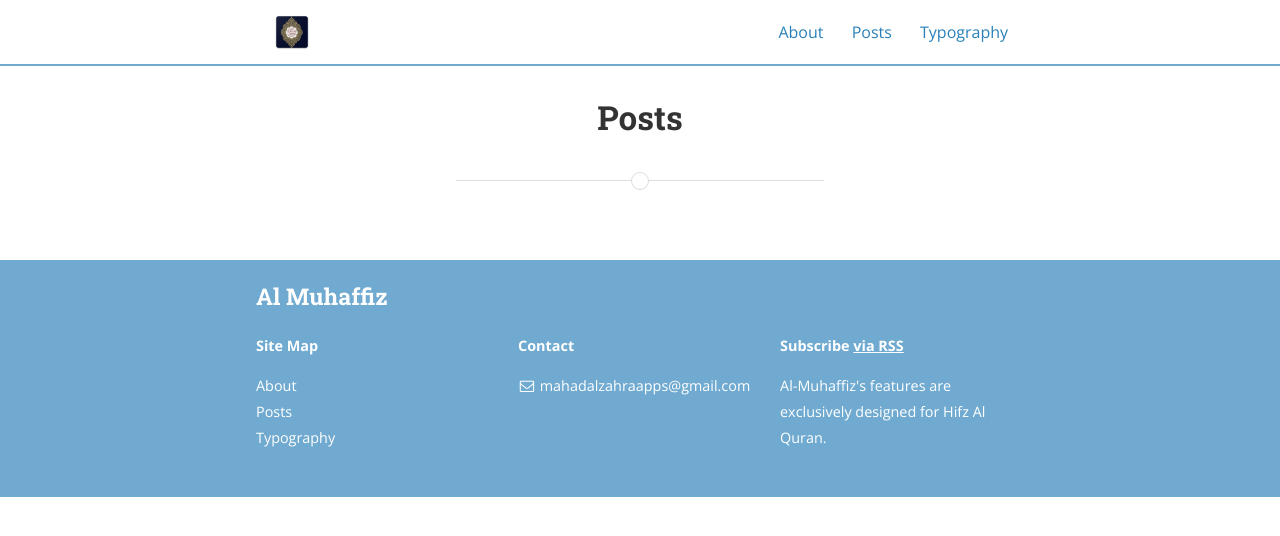
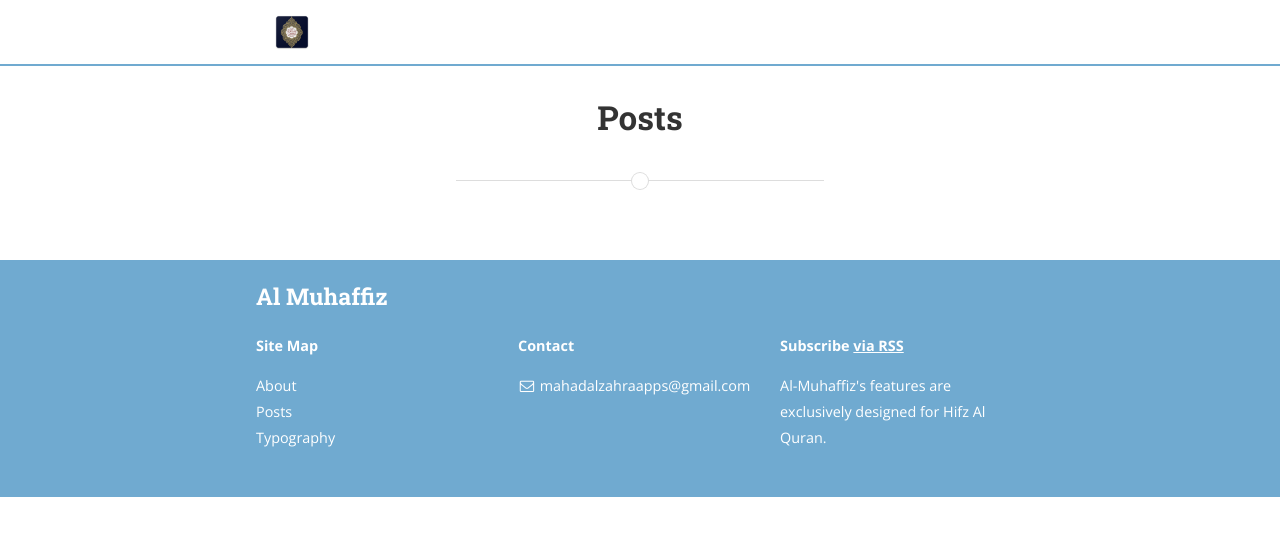
Before and after one commit to aliasgerkw/blog-almuhaffiz, a Jekyll site: the page built from posts.html, in a window 1280 px wide. Shown: the top 536 px of the page. Built offline with Jekyll 4.4.1, drawn with Linux system fonts in a browser that asks for light colours; nearby versions of some CDN libraries.

Commit message:
Update header.html

```diff
--- a/_includes/header.html
+++ b/_includes/header.html
@@ -14,7 +14,7 @@
       <ul id="js-navigation-menu" class="navigation-menu show">
         {% for page in site.pages %}
           {% if page.title and page.main_nav != false %}
-          <li class="nav-link"><a href="{{ page.url | prepend: site.baseurl }}">{{ page.title }}</a>
+          <!--<li class="nav-link"><a href="{{ page.url | prepend: site.baseurl }}">{{ page.title }}</a>-->
           {% endif %}
         {% endfor %}
       </ul>
```
